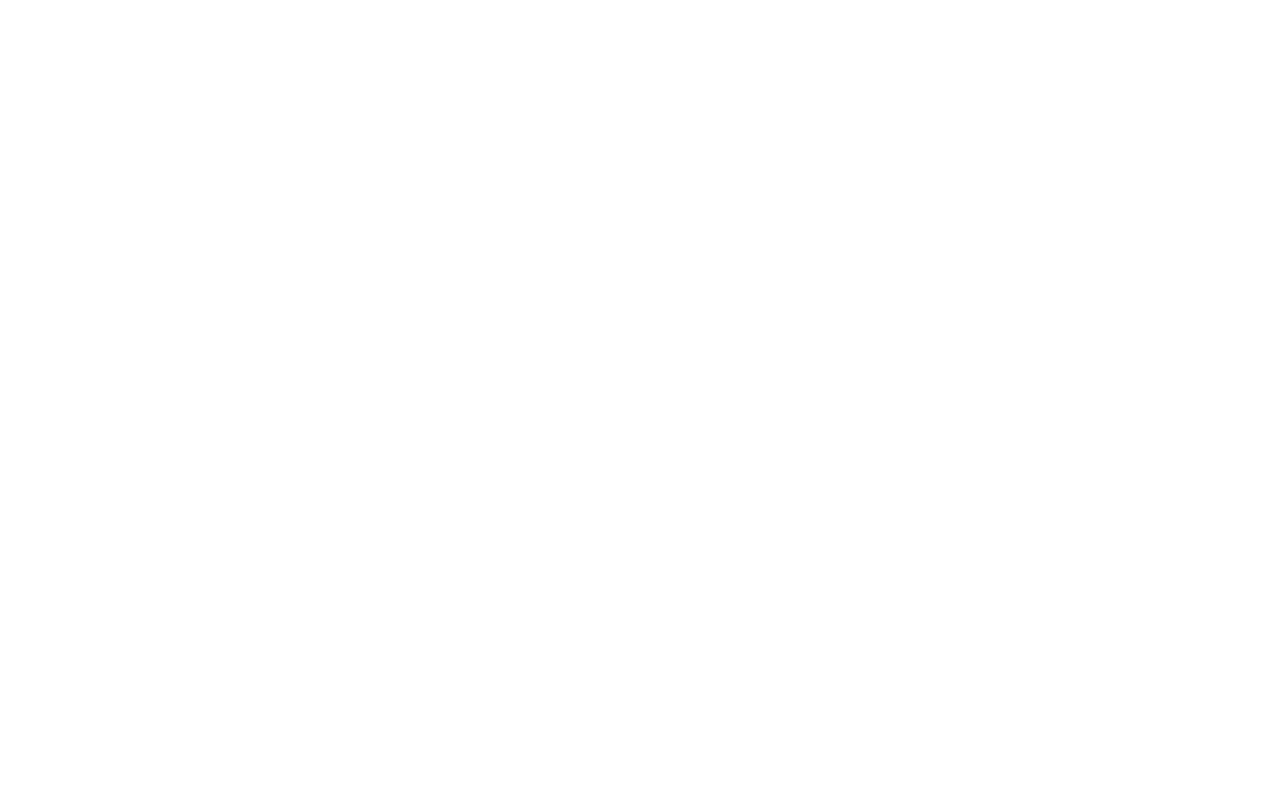
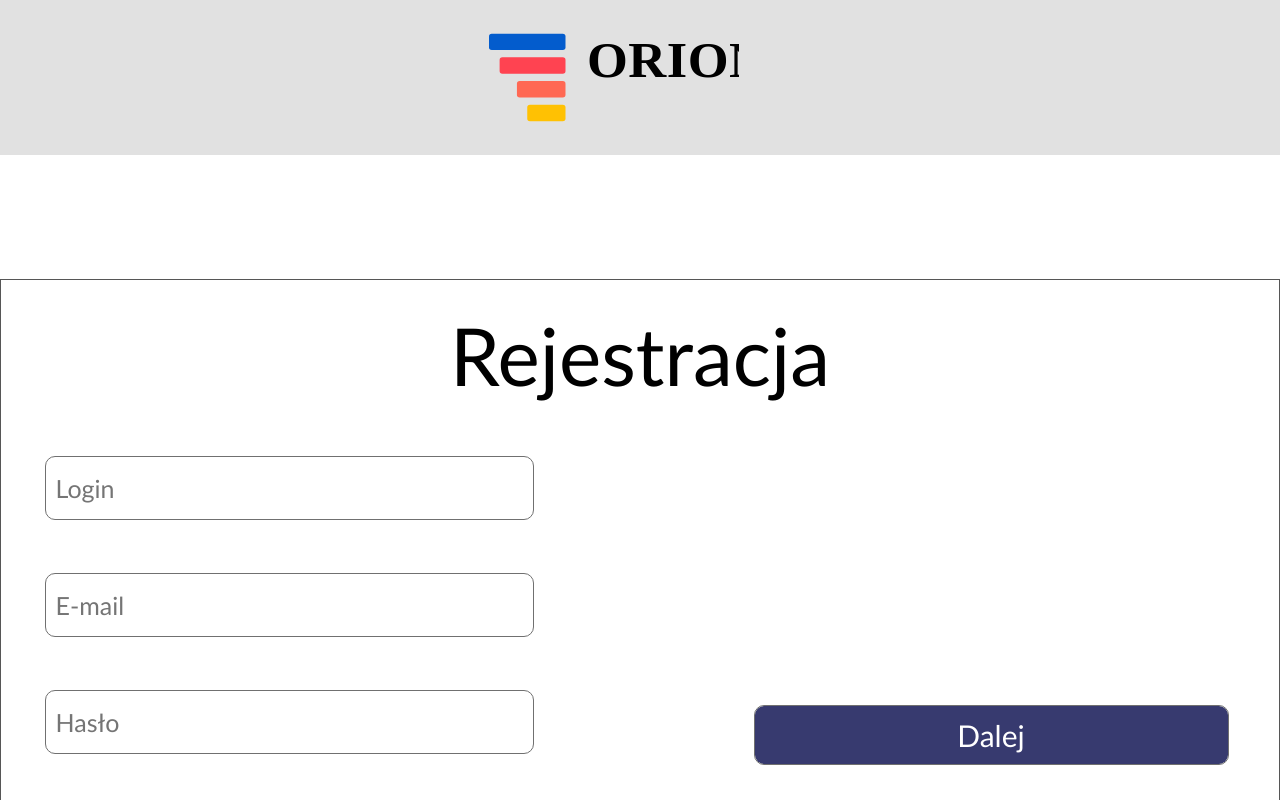
Before and after one commit to hellhoundSE/Orion, a React (Create React App) app: page /rejestracja in a window 1280 px wide. Before the commit this address had no page. Shown: the top 800 px of the page. Built offline with nearby package versions, Linux system fonts and the light colour scheme.

Commit message:
addRegistration
Dodana rejestracja i przejścia pomiędzy logowaniem a rejestracją.

```diff
--- a/src/Login.jsx
+++ b/src/Login.jsx
@@ -1,4 +1,14 @@
+import {  useNavigate } from 'react-router-dom';
+
+
+
 const Login = () => {
+    const navigate = useNavigate();
+
+    const handleRejestracjaClick=() => {
+        navigate('/rejestracja')
+    };
+
     return (<div className="body">
     <header className="head head1">
         <img className="orion orion1" src="img/2.svg" alt="orion"/>
@@ -34,7 +44,7 @@
             </div>
             <div className="bot">
                 <p className="acc">Nie masz konta?</p>
-                <button className="reg">Zarejestruj się</button>
+                <button className="reg" onClick={handleRejestracjaClick}>Zarejestruj się</button>
             </div>
         </div>
     </div>
--- a/src/Main.jsx
+++ b/src/Main.jsx
@@ -13,6 +13,7 @@
     const handleKrokClick=() => {
         navigate('/krok')
     };
+
 
     return (
 <div className="body">
--- /dev/null
+++ b/src/Rejestracja.jsx
@@ -0,0 +1,44 @@
+import {  useNavigate } from 'react-router-dom';
+
+const Rejestracja = () => {
+  const navigate = useNavigate();
+
+  const handleLoginClick=() => {
+      navigate('/login')
+  };
+    return (<div className="body">
+    <header className="head head1">
+        <img className="orion orion1" src="img/2.svg" alt="orion"/>
+    </header>
+    <div className="container">
+        <div className="logowanie">
+            <div className="top">
+               <p>Rejestracja</p>
+            </div>
+            <div className="mid">
+                <div className="left">
+                    <input type="text" placeholder="Login" className="data"/>
+                    <input type="text" placeholder="E-mail" className="data"/>
+                    <input type="text" placeholder="Hasło" className="data"/>
+
+                </div>
+                <div className="center">
+
+                </div>
+                <div className="right">
+                        <button className="login_button login_button_in_registration">
+                            Dalej
+                        </button>
+                </div>
+            </div>
+            <div className="bot">
+                <p className="acc">Masz już konto?</p>
+                <button className="reg" onClick={handleLoginClick}>Zaloguj się</button>
+            </div>
+        </div>
+    </div>
+</div>)
+};
+
+
+export default Rejestracja
--- a/src/css/main.css
+++ b/src/css/main.css
@@ -273,6 +273,15 @@
   padding: 1px;
 }
 
+.login_button_in_registration {
+  width: 475px;
+  height: 60px;
+  margin-left: 0px;
+  border-radius: 10px;
+  padding: 1px;
+  margin-top: 260px;
+}
+
 .center {
   width: 50px;
   height: 100%;
--- a/src/index.js
+++ b/src/index.js
@@ -7,6 +7,7 @@
 import Login from "./Login";
 import Czesc from "./Czesc";
 import Krok from "./Krok";
+import Rejestracja from "./Rejestracja";
 
 import { BrowserRouter as Router, Routes, Route, Link } from "react-router-dom";
 import "./css/main.css";
@@ -19,6 +20,7 @@
         <Route exact path="/login" element={<Login />} />
         <Route exact path="/czesc" element={<Czesc />} />
         <Route exact path="/krok" element={<Krok />} />
+        <Route exact path="/rejestracja" element={<Rejestracja />} />
       </Routes>
     </Router>
   </React.StrictMode>,
```
